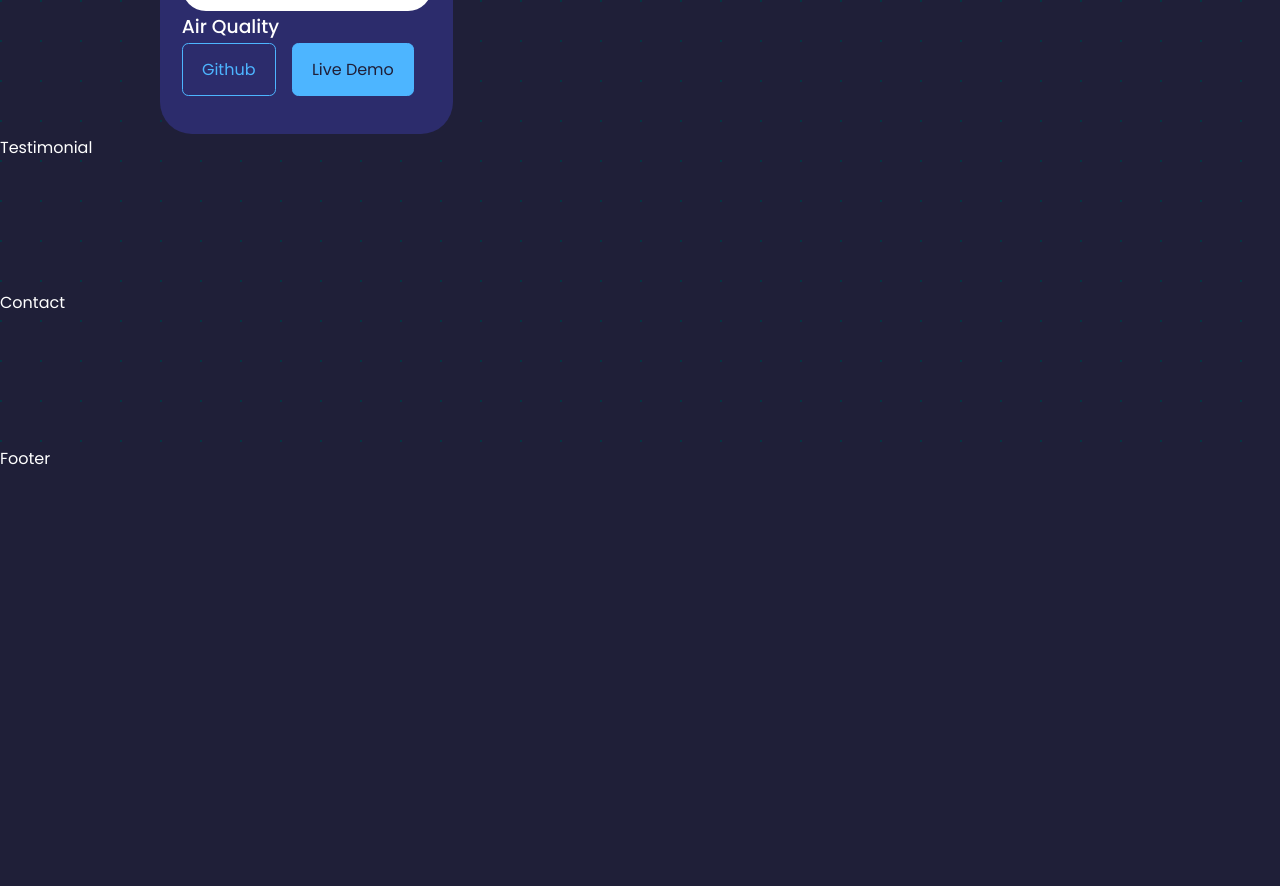
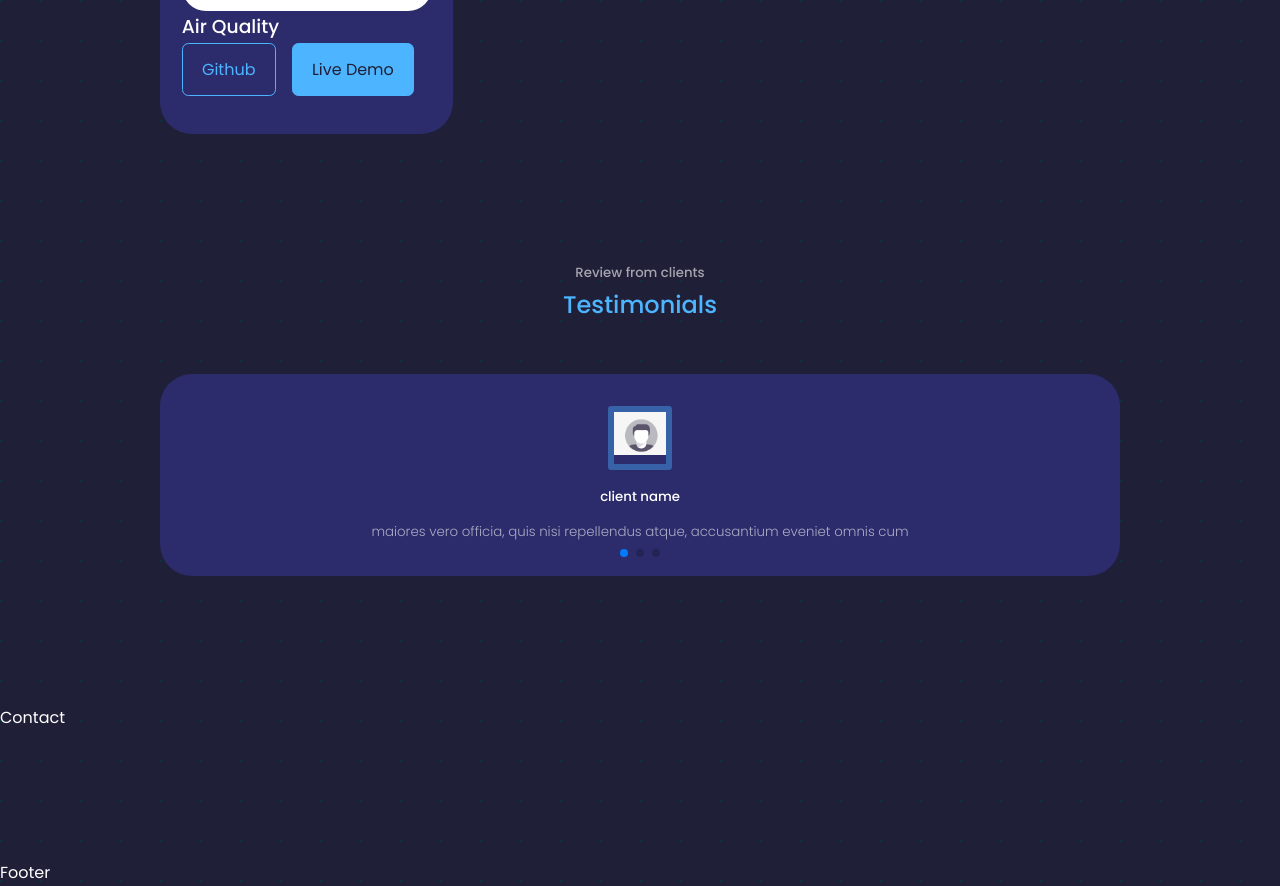
Before and after one commit to arasaa/araz, a React (Create React App) app: page / in a window 1280 px wide. Shown: the part 3120-4006 px from the top of the page. Before the commit the page ends 3592 px from the top, so only its background shows below. Built offline with nearby package versions, Linux system fonts and the light colour scheme.

Commit message:
designed testimonials

```diff
--- a/package.json
+++ b/package.json
@@ -10,6 +10,7 @@
     "react-dom": "^18.2.0",
     "react-icons": "^4.4.0",
     "react-scripts": "5.0.1",
+    "swiper": "^8.4.2",
     "web-vitals": "^2.1.4"
   },
   "scripts": {
--- a/src/components/testimonials/Testimonial.jsx
+++ b/src/components/testimonials/Testimonial.jsx
@@ -1,9 +1,75 @@
 import React from 'react'
 import "./testimonial.css"
+import avatar from '../../assets/avatar.jpg'
 
+// import Swiper core and required modules
+import { Pagination} from 'swiper';
+
+import { Swiper, SwiperSlide } from 'swiper/react';
+
+// Import Swiper styles
+import 'swiper/css';
+import 'swiper/css/pagination';
+
+
+
+const client =[
+  {
+    id: 1,
+    image: avatar,
+    title: 'client name',
+    name: 'client name',
+    review: ' maiores vero officia, quis nisi repellendus atque, accusantium eveniet omnis cum',
+
+  },
+  {
+    id: 2,
+    image: avatar,
+    title: 'client name',
+    name: 'client name',
+    review: ' maiores vero officia, quis nisi repellendus atque, accusantium eveniet omnis cum',
+
+  },
+  {
+    id: 3,
+    image: avatar,
+    title: 'client name',
+    name: 'client name',
+    review: ' maiores vero officia, quis nisi repellendus atque, accusantium eveniet omnis cum',
+
+  }
+]
 const Testimonial = () => {
   return (
-    <div>Testimonial</div>
+    <section id="testimonials">
+      <h5>Review from clients</h5>
+      <h2>Testimonials</h2>
+
+      <Swiper className="container testimonials-container"
+       //install Swiper modules
+      modules={[ Pagination]}
+      spaceBetween={40}
+      slidesPerView={1}
+      pagination={{ clickable: true }}>
+        {
+          client.map(({image,title, name, review}, index) => {
+            return(
+              <SwiperSlide className="testimonial" key={index}>
+              {/**Clients images */}
+              <div className="client-avatar">
+                <img src={image} alt={title} />
+              </div>
+              <h5>{name}</h5>
+                <small className='client-review'>
+                  {review}
+                    </small>
+            </SwiperSlide>
+            )
+          })
+        }
+
+      </Swiper>
+    </section>
   )
 }
 
--- a/src/components/testimonials/testimonial.css
+++ b/src/components/testimonials/testimonial.css
@@ -0,0 +1,50 @@
+.container.testimonial-container{
+    width: 40%;
+}
+
+.client-avatar{
+    width: 4rem;
+    aspect-ratio: 1/1;
+    overflow: hidden;
+    border-radius: 5%;
+    margin: 0 auto 1rem;
+    border: 0.4rem solid var(--color-primary-variant);
+}
+
+.testimonial{
+    background: var(--color-bg-variant);
+    text-align: center;
+    padding: 2rem;
+    border-radius: 2rem;
+    user-select: none;
+}
+
+.client-review{
+    color: var(--color-light);
+    font-weight: 300;
+    display: block;
+    width: 80%;
+    margin: 0.8rem auto 0;
+}
+
+
+/* MEDIA QUERY (MEDIUM DEVICES) */
+
+@media screen and (max-width: 1024px) {
+  .container.testimonial-container{
+    width: 60%;
+  }
+
+ }
+
+ /* MEDIA QUERY (SMALL DEVICES) */
+
+@media screen and (max-width: 600px) {
+    .container.testimonial-container{
+        width: var(--container-width-sm);
+      }
+
+      .client-review{
+        width: var(--container-width-sm);
+      }
+ }
```
Also changed, not shown: src/assets/avatar.jpg (added), 1 other file (tests, documents, lock files or other folders).
